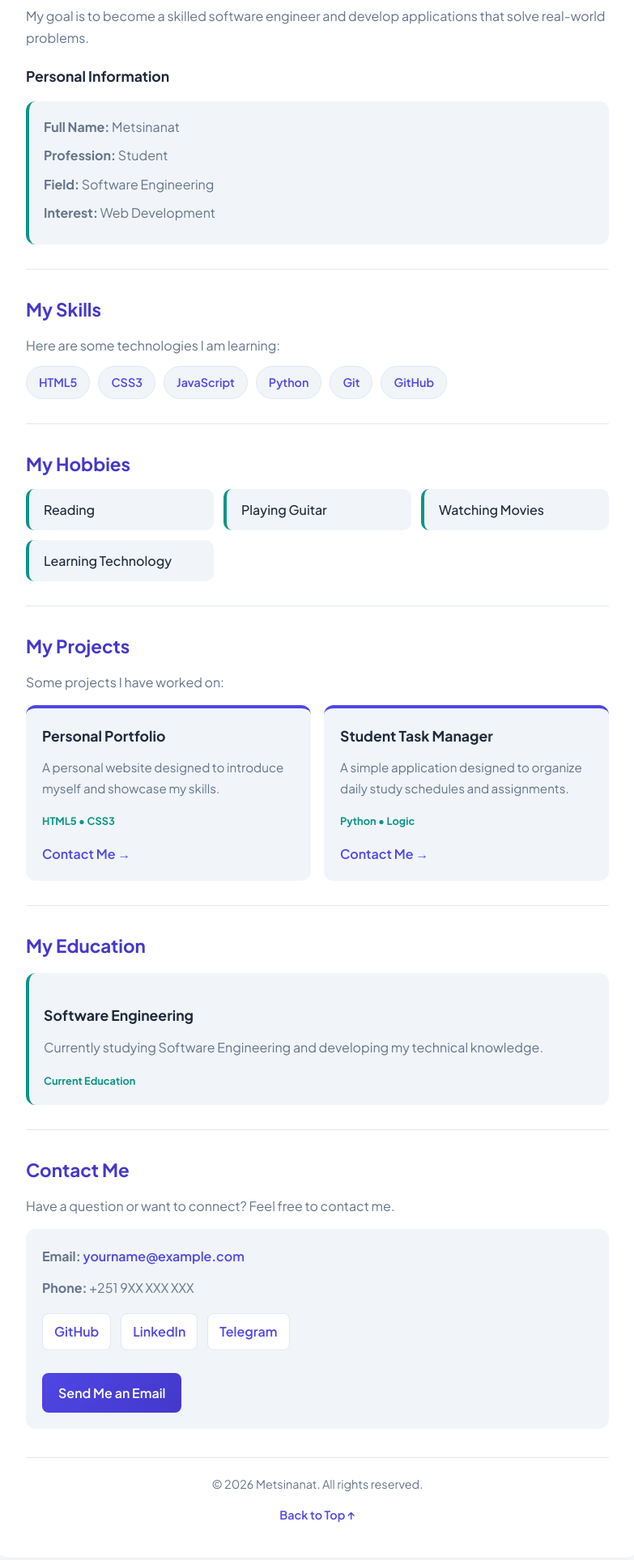
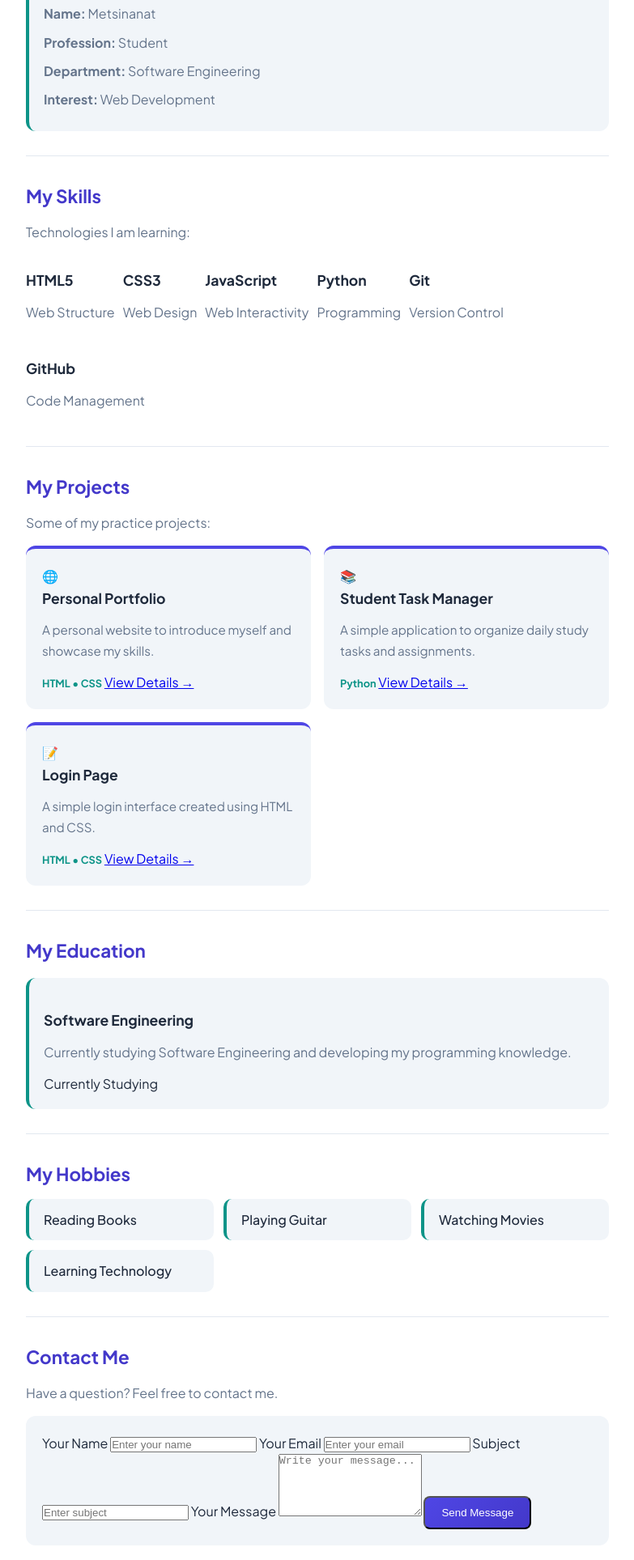
Before and after one commit to Metsinanat9/my-portfolio, a plain HTML site: page index.html in a window 1280 px wide. Shown: the part 843-2770 px from the top of the page at 81% size, without its empty margins (248-1031 px from the left). Drawn offline with Linux system fonts and the light colour scheme.

Commit message:
Revise index.html for content and structure updates
Updated title and various text content for clarity and consistency. Added a hobbies section and improved form structure.

```diff
--- a/index.html
+++ b/index.html
@@ -1,11 +1,12 @@
 
 <!DOCTYPE html>
 <html lang="en">
+
 <head>
     <meta charset="UTF-8">
     <meta name="viewport" content="width=device-width, initial-scale=1.0">
 
-    <title>Metsinanat | Software Engineering Student</title>
+    <title>Metsinanat | My Portfolio</title>
 
     <link href="https://fonts.googleapis.com/css2?family=Plus+Jakarta+Sans:wght@400;500;600;700&display=swap" rel="stylesheet">
 
@@ -27,26 +28,34 @@
         </nav>
 
         <!-- Home Section -->
-        <section id="home">
+        <section id="home" class="hero">
 
-            <span class="welcome-badge">Welcome to My Portfolio</span>
+            <div class="hero-content">
+
+                <span class="welcome-badge">
+                    Welcome to My Portfolio
+                </span>
 
                 <h1>
                     Hello, I'm <em>Metsinanat</em>
                 </h1>
 
-            <h3 class="hero-subtitle">
-                Software Engineering Student
-            </h3>
+                <h3>Software Engineering Student</h3>
 
                 <p>
-                I am passionate about technology, programming,
-                and creating useful software solutions.
+                    I love technology, programming and creating
+                    useful digital solutions.
                 </p>
 
                 <a href="#projects" class="contact-button">
                     Explore My Projects
                 </a>
+
+            </div>
+
+            <img src="profile.jpg"
+                 alt="Metsinanat Profile"
+                 class="hero-img">
 
         </section>
 
@@ -57,32 +66,36 @@
 
             <h2>About Me</h2>
 
-            <img src="profile.jpg"
-                 alt="Metsinanat Profile Picture"
-                 class="profile-img">
-
-            <p>Hello! My name is Metsinanat.</p>
+            <p>
+                Hello! My name is Metsinanat.
+                I am a Software Engineering student
+                interested in web development and technology.
+            </p>
 
             <p>
-                I am a Software Engineering student who enjoys
-                learning new technologies and solving problems
-                through programming.
+                I enjoy learning new programming languages,
+                solving problems and building creative projects.
             </p>
 
             <h3>My Goals</h3>
 
             <p>
-                My goal is to become a skilled software engineer
-                and develop applications that solve real-world problems.
+                My goal is to become a professional software
+                engineer and create applications that help people.
             </p>
 
             <h3>Personal Information</h3>
 
             <div class="info-box">
-                <p><strong>Full Name:</strong> Metsinanat</p>
+
+                <p><strong>Name:</strong> Metsinanat</p>
+
                 <p><strong>Profession:</strong> Student</p>
-                <p><strong>Field:</strong> Software Engineering</p>
+
+                <p><strong>Department:</strong> Software Engineering</p>
+
                 <p><strong>Interest:</strong> Web Development</p>
+
             </div>
 
         </section>
@@ -94,32 +107,41 @@
 
             <h2>My Skills</h2>
 
-            <p>Here are some technologies I am learning:</p>
+            <p>Technologies I am learning:</p>
 
             <div class="skills-list">
-                <span class="skill-badge">HTML5</span>
-                <span class="skill-badge">CSS3</span>
-                <span class="skill-badge">JavaScript</span>
-                <span class="skill-badge">Python</span>
-                <span class="skill-badge">Git</span>
-                <span class="skill-badge">GitHub</span>
+
+                <div class="skill-card">
+                    <h3>HTML5</h3>
+                    <p>Web Structure</p>
                 </div>
 
-        </section>
+                <div class="skill-card">
+                    <h3>CSS3</h3>
+                    <p>Web Design</p>
+                </div>
 
-        <hr>
+                <div class="skill-card">
+                    <h3>JavaScript</h3>
+                    <p>Web Interactivity</p>
+                </div>
 
-        <!-- Hobbies Section -->
-        <section id="hobbies">
+                <div class="skill-card">
+                    <h3>Python</h3>
+                    <p>Programming</p>
+                </div>
 
-            <h2>My Hobbies</h2>
+                <div class="skill-card">
+                    <h3>Git</h3>
+                    <p>Version Control</p>
+                </div>
 
-            <ul>
-                <li>Reading</li>
-                <li>Playing Guitar</li>
-                <li>Watching Movies</li>
-                <li>Learning Technology</li>
-            </ul>
+                <div class="skill-card">
+                    <h3>GitHub</h3>
+                    <p>Code Management</p>
+                </div>
+
+            </div>
 
         </section>
 
@@ -130,41 +152,58 @@
 
             <h2>My Projects</h2>
 
-            <p>Some projects I have worked on:</p>
+            <p>Some of my practice projects:</p>
 
             <div class="projects-grid">
 
                 <article class="project-card">
 
+                    <div class="project-icon">🌐</div>
+
                     <h3>Personal Portfolio</h3>
 
                     <p>
-                        A personal website designed to introduce
-                        myself and showcase my skills.
+                        A personal website to introduce myself
+                        and showcase my skills.
                     </p>
 
-                    <span class="project-tag">HTML5 • CSS3</span>
+                    <span class="project-tag">HTML • CSS</span>
 
-                    <a href="#contact" class="project-link">
-                        Contact Me →
-                    </a>
+                    <a href="#contact">View Details →</a>
 
                 </article>
 
                 <article class="project-card">
 
+                    <div class="project-icon">📚</div>
+
                     <h3>Student Task Manager</h3>
 
                     <p>
-                        A simple application designed to organize
-                        daily study schedules and assignments.
+                        A simple application to organize
+                        daily study tasks and assignments.
                     </p>
 
-                    <span class="project-tag">Python • Logic</span>
+                    <span class="project-tag">Python</span>
 
-                    <a href="#contact" class="project-link">
-                        Contact Me →
-                    </a>
+                    <a href="#contact">View Details →</a>
+
+                </article>
+
+                <article class="project-card">
+
+                    <div class="project-icon">📝</div>
+
+                    <h3>Login Page</h3>
+
+                    <p>
+                        A simple login interface created
+                        using HTML and CSS.
+                    </p>
+
+                    <span class="project-tag">HTML • CSS</span>
+
+                    <a href="#contact">View Details →</a>
 
                 </article>
 
@@ -185,12 +224,30 @@
 
                 <p>
                     Currently studying Software Engineering
-                    and developing my technical knowledge.
+                    and developing my programming knowledge.
                 </p>
 
-                <span class="project-tag">Current Education</span>
+                <span class="education-status">
+                    Currently Studying
+                </span>
 
             </div>
+
+        </section>
+
+        <hr>
+
+        <!-- Hobbies Section -->
+        <section id="hobbies">
+
+            <h2>My Hobbies</h2>
+
+            <ul>
+                <li>Reading Books</li>
+                <li>Playing Guitar</li>
+                <li>Watching Movies</li>
+                <li>Learning Technology</li>
+            </ul>
 
         </section>
 
@@ -202,44 +259,51 @@
             <h2>Contact Me</h2>
 
             <p>
-                Have a question or want to connect?
-                Feel free to contact me.
+                Have a question? Feel free to contact me.
             </p>
 
             <div class="contact-box">
 
-                <p>
-                    <strong>Email:</strong>
-                    <a href="mailto:yourname@example.com">
-                        yourname@example.com
-                    </a>
-                </p>
+                <form action="mailto:yourname@example.com"
+                      method="post"
+                      enctype="text/plain">
 
-                <p>
-                    <strong>Phone:</strong>
-                    +251 9XX XXX XXX
-                </p>
+                    <label for="name">Your Name</label>
 
-                <div class="social-links">
+                    <input type="text"
+                           id="name"
+                           name="Name"
+                           placeholder="Enter your name"
+                           required>
 
-                    <a href="https://github.com/"
-                       target="_blank"
-                       rel="noopener noreferrer">GitHub</a>
+                    <label for="email">Your Email</label>
 
-                    <a href="https://www.linkedin.com/"
-                       target="_blank"
-                       rel="noopener noreferrer">LinkedIn</a>
+                    <input type="email"
+                           id="email"
+                           name="Email"
+                           placeholder="Enter your email"
+                           required>
 
-                    <a href="https://t.me/"
-                       target="_blank"
-                       rel="noopener noreferrer">Telegram</a>
+                    <label for="subject">Subject</label>
 
-                </div>
+                    <input type="text"
+                           id="subject"
+                           name="Subject"
+                           placeholder="Enter subject">
 
-                <a class="contact-button"
-                   href="mailto:yourname@example.com">
-                    Send Me an Email
-                </a>
+                    <label for="message">Your Message</label>
+
+                    <textarea id="message"
+                              name="Message"
+                              rows="5"
+                              placeholder="Write your message..."
+                              required></textarea>
+
+                    <button type="submit" class="contact-button">
+                        Send Message
+                    </button>
+
+                </form>
 
             </div>
 
@@ -249,12 +313,10 @@
         <footer>
 
             <p>
-                © 2026 Metsinanat. All rights reserved.
+                © 2026 Metsinanat. All Rights Reserved.
             </p>
 
-            <a href="#home" class="back-to-top">
-                Back to Top ↑
-            </a>
+            <a href="#home">Back to Top ↑</a>
 
         </footer>
 
```
Lines whose indentation alone changed are shown as unchanged.
